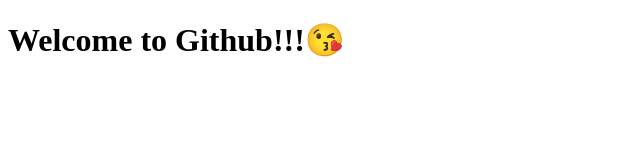
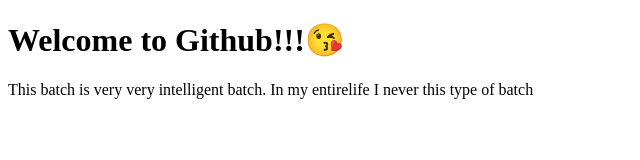
Before and after one commit to Keer324/git-practice, a plain HTML site: page index.html in a window 1280 px wide. Shown: the whole page, without its empty margins (0-640 px from the left). Drawn offline with Linux system fonts and the light colour scheme.

Commit message:
second commit

```diff
--- a/index.html
+++ b/index.html
@@ -13,6 +13,7 @@
 <body>
 
     <h1>Welcome to Github!!!😘</h1>
+    <p>This batch is very very intelligent batch. In my entirelife I never this type of batch</p>
 
 </body>
 
```
